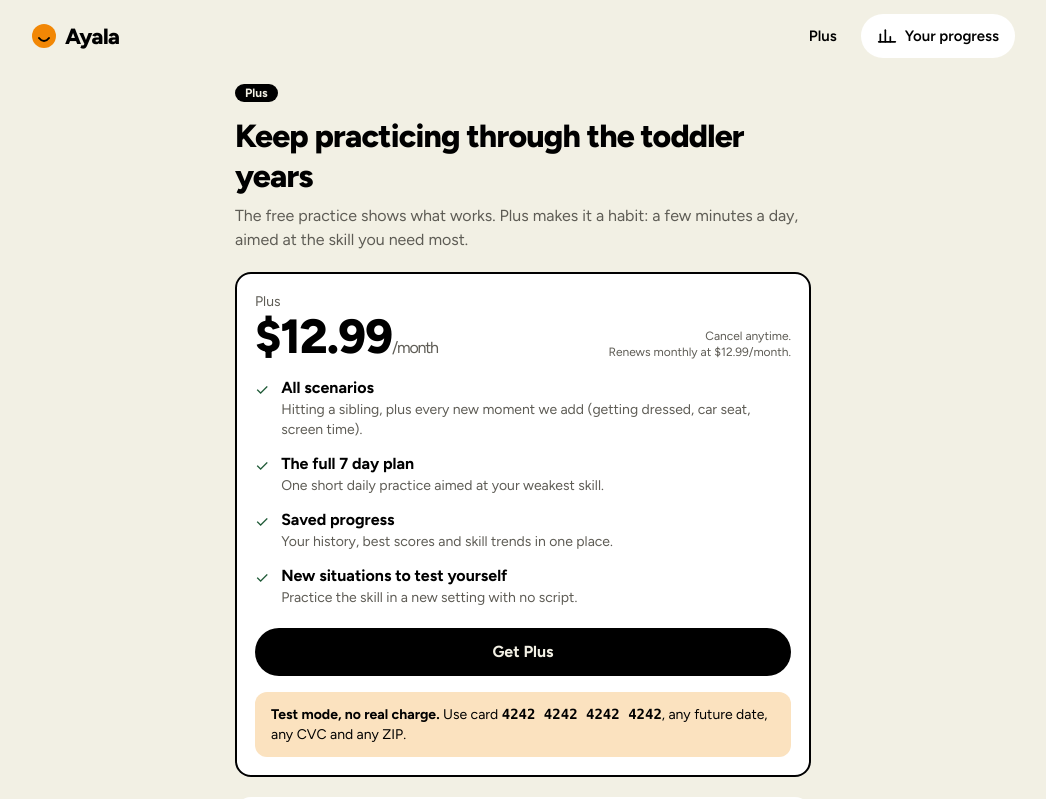
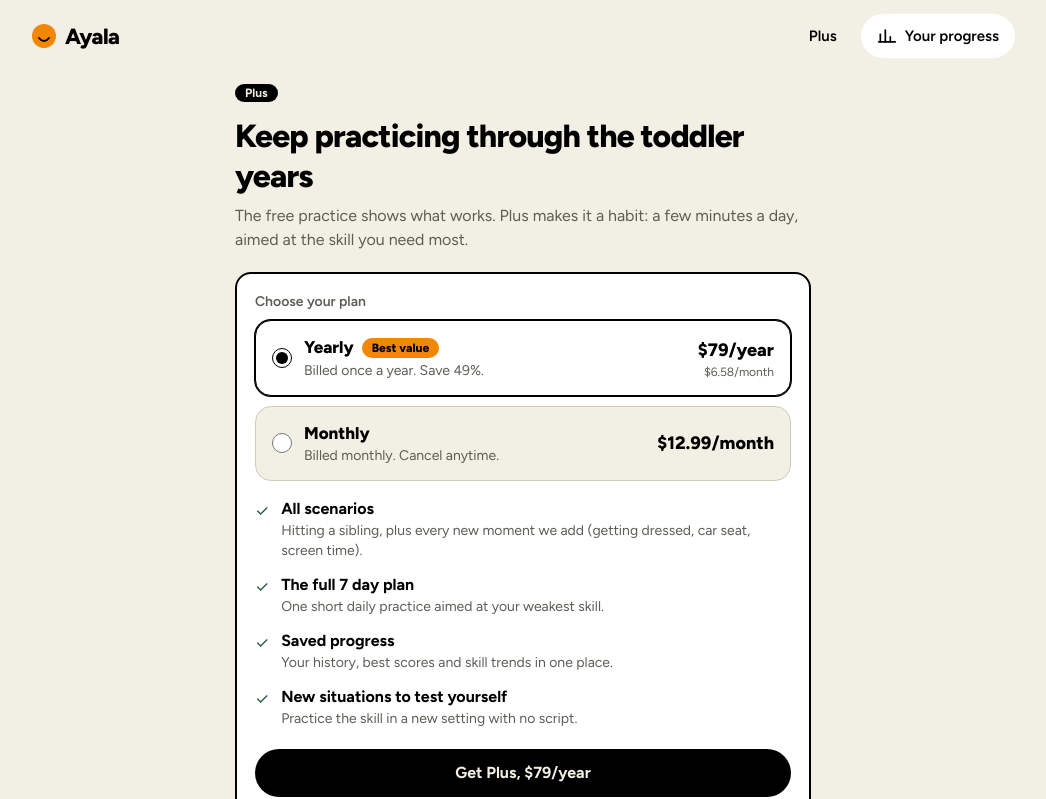
Before and after one commit to akenbay/ayala, a Next.js app: page /pricing in a window 1280 px wide. Shown: the top 799 px of the page, without its empty margins (117-1163 px from the left). Built offline with nearby package versions, Linux system fonts and the light colour scheme.

Commit message:
Feat: funnel for subscription

```diff
--- a/app/api/checkout/route.ts
+++ b/app/api/checkout/route.ts
@@ -1,8 +1,6 @@
 import Stripe from "stripe";
 import { clientIp, json, rateLimit } from "@/lib/server";
-import { PRICE_CENTS } from "@/lib/pricing";
-
-
+import { PLANS, isPlanId } from "@/lib/pricing";
 
 function origin(req: Request): string {
   const h = req.headers;
@@ -15,6 +13,12 @@ export async function POST(req: Request) {
   const key = process.env.STRIPE_SECRET_KEY;
   if (!key) return json({ demo: true });
   if (!key.startsWith("sk_test_")) return json({ error: "Only Stripe test mode is allowed here." }, 500);
+  let planId: keyof typeof PLANS = "monthly";
+  try {
+    const body = (await req.json().catch(() => ({}))) as { plan?: unknown };
+    if (isPlanId(body.plan)) planId = body.plan;
+  } catch {}
+  const plan = PLANS[planId];
   try {
     const stripe = new Stripe(key);
     const base = origin(req);
@@ -25,10 +29,10 @@ export async function POST(req: Request) {
           quantity: 1,
           price_data: {
             currency: "usd",
-            unit_amount: PRICE_CENTS,
-            recurring: { interval: "month" },
+            unit_amount: plan.cents,
+            recurring: { interval: plan.interval },
             product_data: {
-              name: "Ayala Plus",
+              name: planId === "annual" ? "Ayala Plus (annual)" : "Ayala Plus",
               description: "All scenarios, the full 7 day practice plan, saved progress.",
             },
           },
--- a/app/practice/page.tsx
+++ b/app/practice/page.tsx
@@ -32,6 +32,18 @@ import {
 import { Arrow, ArrowDown, ArrowUp, Back, Check, ChevronDown, Info, ScenarioIcon } from "@/components/icons";
 
 const MAX_PARENT_TURNS = 2;
+
+const LINK_ALIASES: Record<string, ScenarioId> = {
+  playground: "leaving_playground",
+  leaving: "leaving_playground",
+  leaving_playground: "leaving_playground",
+  bedtime: "bedtime_refusal",
+  sleep: "bedtime_refusal",
+  bedtime_refusal: "bedtime_refusal",
+  hitting: "hitting_sibling",
+  siblings: "hitting_sibling",
+  hitting_sibling: "hitting_sibling",
+};
 
 /** Labeled sample answers behind "Need an idea?". They run through the real scoring. */
 const IDEAS: Record<ScenarioId, { first: string; retry: string }> = {
@@ -107,6 +119,19 @@ export default function PracticePage() {
 
   useEffect(() => {
     if (!store) return;
+    // Pain-specific links from ads, e.g. /practice?s=bedtime, open straight into that moment.
+    const q = new URLSearchParams(window.location.search).get("s");
+    if (q) {
+      window.history.replaceState(null, "", "/practice");
+      const id = LINK_ALIASES[q.toLowerCase()];
+      if (id) {
+        update((st) => {
+          st.current = id;
+          st.currentPlanDay = null;
+        });
+        return;
+      }
+    }
     if (!store.current) router.replace("/");
     else if (!allowed) router.replace("/pricing?from=" + store.current);
   }, [store, allowed, router]);
--- a/app/pricing/page.tsx
+++ b/app/pricing/page.tsx
@@ -2,7 +2,7 @@
 
 import Link from "next/link";
 import { useEffect, useState } from "react";
-import { PRICE_LABEL, TEST_CARD } from "@/lib/pricing";
+import { GUARANTEE, PLANS, TEST_CARD, type PlanId } from "@/lib/pricing";
 import { update, useStore } from "@/lib/storage";
 import { Spinner } from "@/components/ui";
 
@@ -16,6 +16,7 @@ const FEATURES: [string, string][] = [
 export default function PricingPage() {
   const unlocked = useStore()?.unlocked ?? false;
   const [busy, setBusy] = useState(false);
+  const [plan, setPlan] = useState<PlanId>("annual");
   const [msg, setMsg] = useState<{ tone: "good" | "bad" | "info"; text: string } | null>(null);
 
   // Handle the return from Stripe Checkout once on mount.
@@ -53,7 +54,7 @@ export default function PricingPage() {
     setBusy(true);
     setMsg(null);
     try {
-      const r = await fetch("/api/checkout", { method: "POST" });
+      const r = await fetch("/api/checkout", { method: "POST", headers: { "content-type": "application/json" }, body: JSON.stringify({ plan }) });
       const d = await r.json();
       if (d.url) {
         window.location.href = d.url;
@@ -92,15 +93,34 @@ export default function PricingPage() {
       )}
 
       <div className="card shadow-[inset_0_0_0_2px_#000]">
-        <div className="flex items-end justify-between">
-          <div>
-            <p className="text-sm text-muted">Plus</p>
-            <p className="text-5xl font-extrabold tracking-tight">
-              $12.99<span className="text-base font-normal text-muted">/month</span>
-            </p>
+        <fieldset>
+          <legend className="text-sm font-semibold text-muted">Choose your plan</legend>
+          <div className="mt-2 grid gap-2.5">
+            {(["annual", "monthly"] as PlanId[]).map((id) => {
+              const p = PLANS[id];
+              const on = plan === id;
+              return (
+                <label
+                  key={id}
+                  className={`relative flex cursor-pointer items-center gap-3 rounded-2xl border-[1.5px] px-4 py-3.5 ${on ? "border-ink bg-white shadow-[0_0_0_1px_#000]" : "border-field bg-cream"}`}
+                >
+                  <input type="radio" name="plan" value={id} checked={on} onChange={() => setPlan(id)} className="h-5 w-5 accent-black" />
+                  <span className="flex-1">
+                    <span className="flex items-center gap-2">
+                      <span className="text-[17px] font-extrabold">{id === "annual" ? "Yearly" : "Monthly"}</span>
+                      {id === "annual" && <span className="rounded-full bg-orange px-2.5 py-0.5 text-xs font-extrabold">Best value</span>}
+                    </span>
+                    <span className="block text-sm text-muted">{p.note}</span>
+                  </span>
+                  <span className="text-right">
+                    <span className="block text-lg font-extrabold">{p.label}</span>
+                    {id === "annual" && <span className="block text-xs text-muted">{p.perMonth}</span>}
+                  </span>
+                </label>
+              );
+            })}
           </div>
-          <p className="text-right text-xs text-muted">Cancel anytime.<br />Renews monthly at {PRICE_LABEL}.</p>
-        </div>
+        </fieldset>
         <ul className="mt-4 space-y-3">
           {FEATURES.map(([t, d]) => (
             <li key={t} className="flex gap-3">
@@ -124,8 +144,16 @@ export default function PricingPage() {
           </div>
         ) : (
           <button className="btn-primary mt-5 w-full" onClick={checkout} disabled={busy}>
-            {busy ? <Spinner /> : "Get Plus"}
+            {busy ? <Spinner /> : `Get Plus, ${PLANS[plan].label}`}
           </button>
+        )}
+        {!unlocked && (
+          <ul className="mt-3 space-y-1 text-center text-sm text-soft-ink">
+            <li>
+              <b className="text-ink">{GUARANTEE}.</b> Not helpful? Get a full refund.
+            </li>
+            <li>No account or email needed. The practice is free.</li>
+          </ul>
         )}
         <div className="mt-4 rounded-xl bg-peach px-4 py-3 text-sm">
           <b>Test mode, no real charge.</b> Use card <code className="font-mono font-semibold">{TEST_CARD}</code>, any future date, any CVC
@@ -143,7 +171,7 @@ export default function PricingPage() {
             <b className="text-ink">Positive Parenting Solutions:</b> $14.99/month for courses and coaching.
           </li>
           <li>
-            <b className="text-ink">Ayala Plus:</b> $12.99/month to practice the exact moment and see which words worked.
+            <b className="text-ink">Ayala Plus:</b> $79/year or $12.99/month to practice the exact moment and see which words worked.
           </li>
         </ul>
       </div>
--- a/app/progress/page.tsx
+++ b/app/progress/page.tsx
@@ -5,7 +5,7 @@ import { useRouter } from "next/navigation";
 import { useEffect, useState } from "react";
 import { SCENARIOS } from "@/lib/scenarios";
 import { DIMENSION_LABELS, DIMENSIONS } from "@/lib/rubric/types";
-import { PRICE_LABEL } from "@/lib/pricing";
+import { GUARANTEE, PLANS } from "@/lib/pricing";
 import { FOCUS_TIPS, buildPlan, demoWeekAttempts, focusLabel, reminderIcs, update, useStore, weakestDimension } from "@/lib/storage";
 import { Arrow, Bell, Calendar, Check, ChevronDown } from "@/components/icons";
 
@@ -323,7 +323,7 @@ export default function ProgressPage() {
             <span className="text-[17px] font-extrabold">All scenarios and the full 7 day plan</span>
           </div>
           <p className="text-base text-soft-ink">
-            <b className="text-ink">{PRICE_LABEL}.</b> Cancel anytime.
+            <b className="text-ink">From {PLANS.annual.perMonth}</b> billed yearly, or {PLANS.monthly.label}. {GUARANTEE}.
           </p>
           <div className="mt-1 flex items-center justify-between gap-3">
             <span className="text-[13px] text-muted">Test mode, no real charge</span>
--- a/lib/pricing.ts
+++ b/lib/pricing.ts
@@ -1,3 +1,15 @@
-export const PRICE_CENTS = 1299;
-export const PRICE_LABEL = "$12.99/month";
+export type PlanId = "monthly" | "annual";
+
+export const PLANS: Record<PlanId, { id: PlanId; cents: number; interval: "month" | "year"; label: string; perMonth: string; note: string }> = {
+  annual: { id: "annual", cents: 7900, interval: "year", label: "$79/year", perMonth: "$6.58/month", note: "Billed once a year. Save 49%." },
+  monthly: { id: "monthly", cents: 1299, interval: "month", label: "$12.99/month", perMonth: "$12.99/month", note: "Billed monthly. Cancel anytime." },
+};
+
+export function isPlanId(v: unknown): v is PlanId {
+  return v === "monthly" || v === "annual";
+}
+
+export const PRICE_CENTS = PLANS.monthly.cents;
+export const PRICE_LABEL = PLANS.monthly.label;
+export const GUARANTEE = "14 day money back guarantee";
 export const TEST_CARD = "4242 4242 4242 4242";
```
Also changed, not shown: 1 other file (tests, documents, lock files or other folders).
